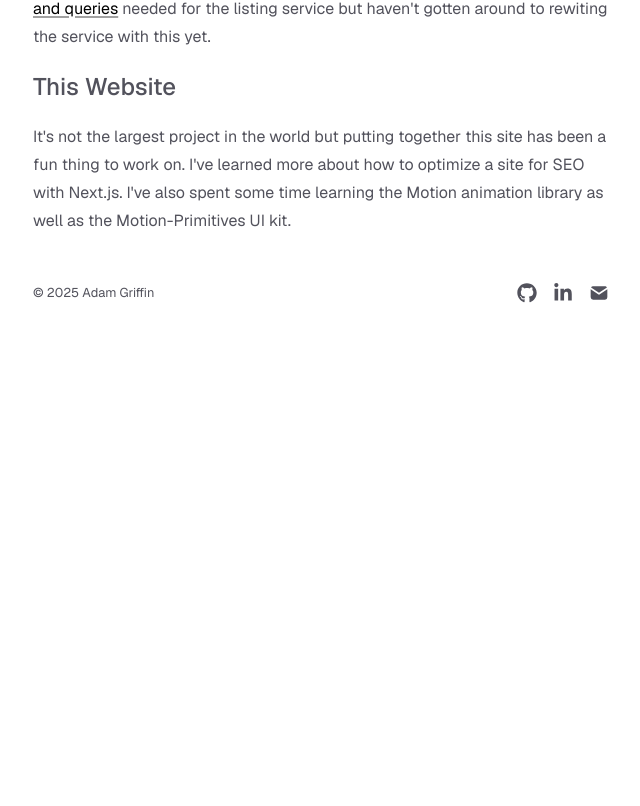
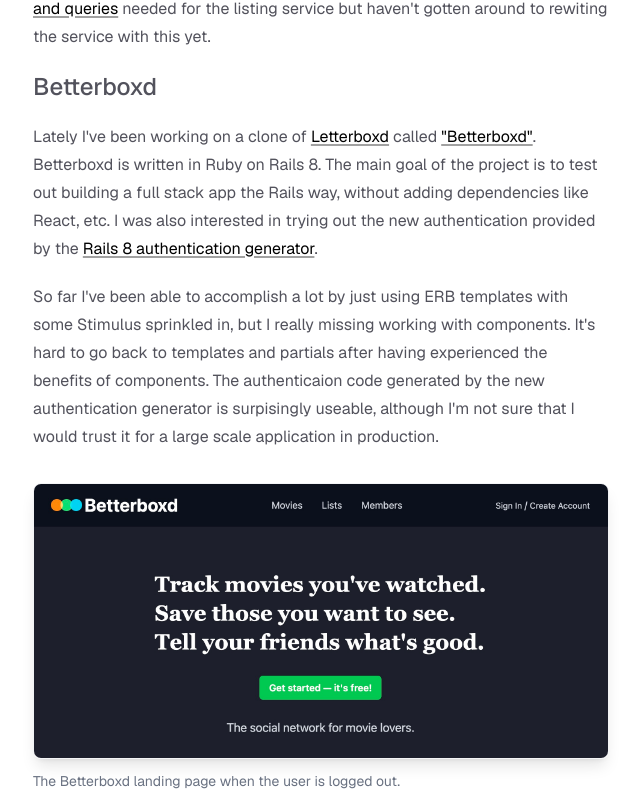
Before and after one commit to adamwgriffin/portfolio, a Next.js app: page /projects in a window 1280 px wide. Shown: the part 1594-2400 px from the top of the page, without its empty margins (319-959 px from the left). Before the commit the page ends 1945 px from the top, so only its background shows below. Built offline with nearby package versions, Linux system fonts and the light colour scheme.

Commit message:
Added Betterboxd to projects

```diff
--- a/app/projects/page.tsx
+++ b/app/projects/page.tsx
@@ -10,7 +10,9 @@
 export default function Projects() {
   return (
     <AnimatedSection className="prose">
+      <article>
         <h1 className="text-2xl">The &quot;Awsom&quot; Project</h1>
+
         <p>
           For the past few years I&apos;ve been working on a real estate search
           app called{" "}
@@ -30,7 +32,6 @@
             alt="The Awsom website"
             width={989}
             height={595}
-          priority
             className="rounded-md border border-gray-100 shadow-lg"
           />
           <figcaption>The awsome.homes website.</figcaption>
@@ -39,13 +40,14 @@
         <p>
           Right now the app only includes fake listing data for Seattle
           neighborhoods. Generating this fake data was actually a whole learning
-        experience in and of itself. I was able to get some Seattle neighborhood
-        boundary data for free through the city&apos;s website and use it to
-        take advantage of MongoDBs built-in geospatial search capabilities.
-        However, the experience with Mongo as a geospatial database wasn&apos;t
-        as seamless as one would like. I ended up having to supplement some
-        functionality with Turf.js (which is a great library). Otherwise, it
-        worked well enough for a rapid development paradigm.
+          experience in and of itself. I was able to get some Seattle
+          neighborhood boundary data for free through the city&apos;s website
+          and use it to take advantage of MongoDBs built-in geospatial search
+          capabilities. However, the experience with Mongo as a geospatial
+          database wasn&apos;t as seamless as one would like. I ended up having
+          to supplement some functionality with Turf.js (which is a great
+          library). Otherwise, it worked well enough for a rapid development
+          paradigm.
         </p>
 
         <p>
@@ -54,8 +56,8 @@
           <a href="https://github.com/adamwgriffin/vue-search" target="_blank">
             app written with Vue
           </a>{" "}
-        that was much closer to the app I worked on professionally. After that,
-        I pivoted to{" "}
+          that was much closer to the app I worked on professionally. After
+          that, I pivoted to{" "}
           <a href="https://github.com/adamwgriffin/search" target="_blank">
             rewriting everything in Next.js with Typescript
           </a>
@@ -76,13 +78,13 @@
             separate real estate listing search service
           </a>{" "}
           that uses Koa. For the frontend, I chose a simpler approach, using
-        Tailwind with Shadcn for components, rather than writing everything from
-        scratch, as I had previously done.
+          Tailwind with Shadcn for components, rather than writing everything
+          from scratch, as I had previously done.
         </p>
 
         <p>
-        I&apos;ve also wanted to try going back to using Postgres with PostGIS,
-        which is what I had used for work. I{" "}
+          I&apos;ve also wanted to try going back to using Postgres with
+          PostGIS, which is what I had used for work. I{" "}
           <a
             href="https://github.com/adamwgriffin/listing-service-postgis-db"
             target="_blank"
@@ -92,16 +94,69 @@
           needed for the listing service but haven&apos;t gotten around to
           rewiting the service with this yet.
         </p>
+      </article>
 
+      <article>
+        <h1 className="text-2xl">Betterboxd</h1>
+
+        <p>
+          Lately I&apos;ve been working on a clone of{" "}
+          <a href="https://letterboxd.com/" target="_blank">
+            Letterboxd
+          </a>{" "}
+          called{" "}
+          <a href="https://github.com/adamwgriffin/betterboxd" target="_blank">
+            &quot;Betterboxd&quot;
+          </a>
+          . Betterboxd is written in Ruby on Rails 8. The main goal of the
+          project is to test out building a full stack app the Rails way,
+          without adding dependencies like React, etc. I was also interested in
+          trying out the new authentication provided by the{" "}
+          <a
+            href="https://guides.rubyonrails.org/security.html#authentication"
+            target="_blank"
+          >
+            Rails 8 authentication generator
+          </a>
+          .
+        </p>
+
+        <p>
+          So far I&apos;ve been able to accomplish a lot by just using ERB
+          templates with some Stimulus sprinkled in, but I really missing
+          working with components. It&apos;s hard to go back to templates and
+          partials after having experienced the benefits of components. The
+          authenticaion code generated by the new authentication generator is
+          surpisingly useable, although I&apos;m not sure that I would trust it
+          for a large scale application in production.
+        </p>
+
+        <figure>
+          <Image
+            src="/betterboxd-site.jpg"
+            alt="The Betterboxd website"
+            width={989}
+            height={595}
+            priority
+            className="rounded-md border border-gray-100 shadow-lg"
+          />
+          <figcaption>
+            The Betterboxd landing page when the user is logged out.
+          </figcaption>
+        </figure>
+      </article>
+
+      <article>
         <h1 className="text-2xl">This Website</h1>
 
         <p>
-        It&apos;s not the largest project in the world but putting together this
-        site has been a fun thing to work on. I&apos;ve learned more about how
-        to optimize a site for SEO with Next.js. I&apos;ve also spent some time
-        learning the Motion animation library as well as the Motion-Primitives
-        UI kit.
+          It&apos;s not the largest project in the world but putting together
+          this site has been a fun thing to work on. I&apos;ve learned more
+          about how to optimize a site for SEO with Next.js. I&apos;ve also
+          spent some time learning the Motion animation library as well as the
+          Motion-Primitives UI kit.
         </p>
+      </article>
     </AnimatedSection>
   );
 }
```
Lines whose indentation alone changed are shown as unchanged.
